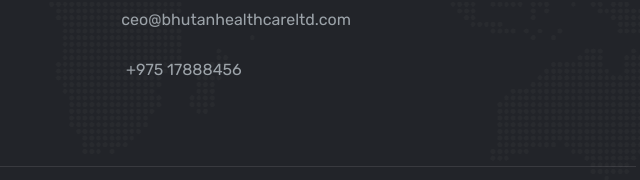
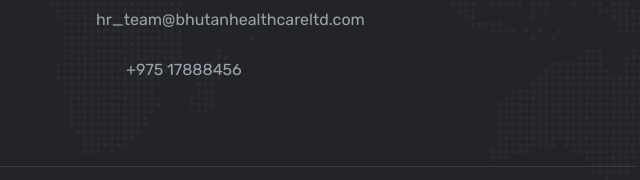
Before and after one commit to Algoartisans0/BhutanHealthCareLtf_version-1.1, a plain HTML site: page index.html in a window 1280 px wide. Shown: the part 3111-3291 px from the top of the page, 559-1199 px from the left. Drawn offline with nearby package versions, Linux system fonts and the light colour scheme; a script that the page names is missing; some icons are missing.

Commit message:
Update index.html

```diff
--- a/index.html
+++ b/index.html
@@ -656,7 +656,7 @@
                         <i class="fal fa-envelope"></i>
                      </div>
                      <div class="txt">
-                        <span>ceo@bhutanhealthcareltd.com</span>
+                        <span>hr_team@bhutanhealthcareltd.com</span>
                      </div>
                   </div>
                   <div class="icon-box mb-0">
```
